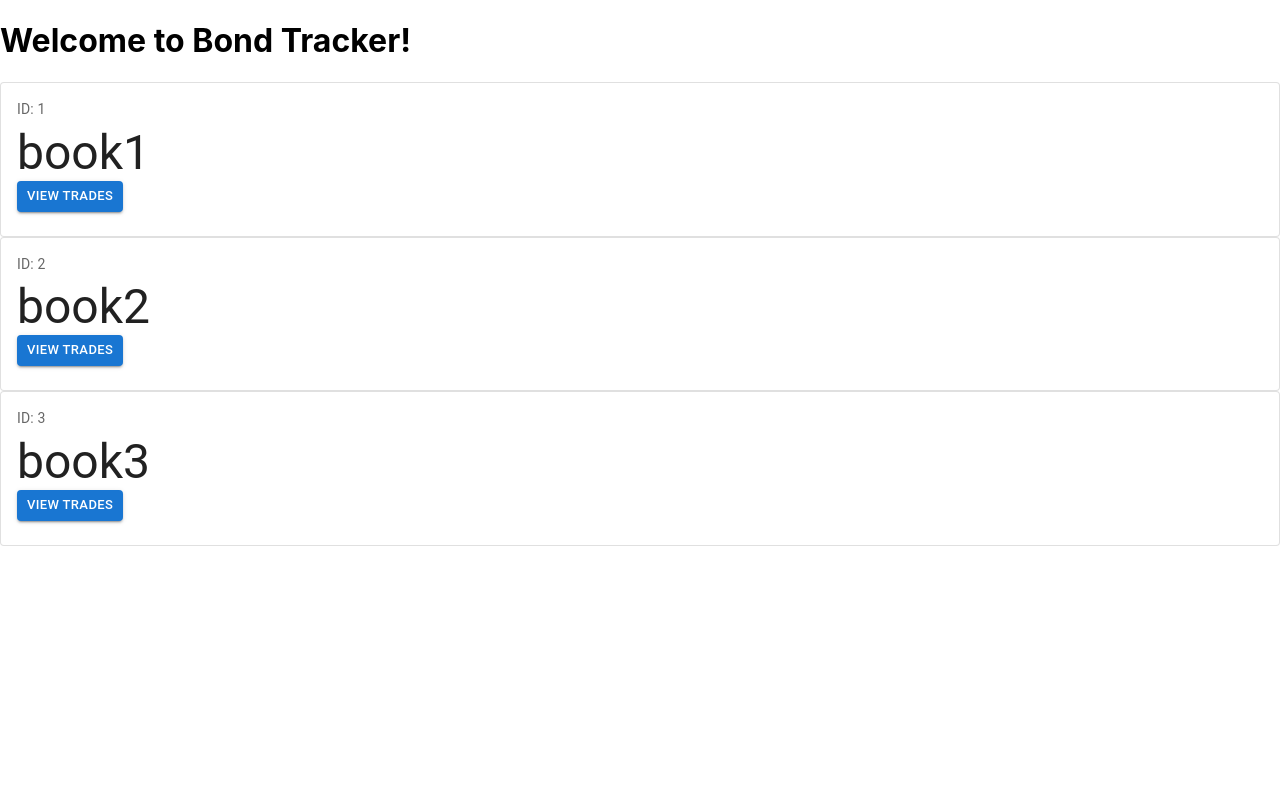
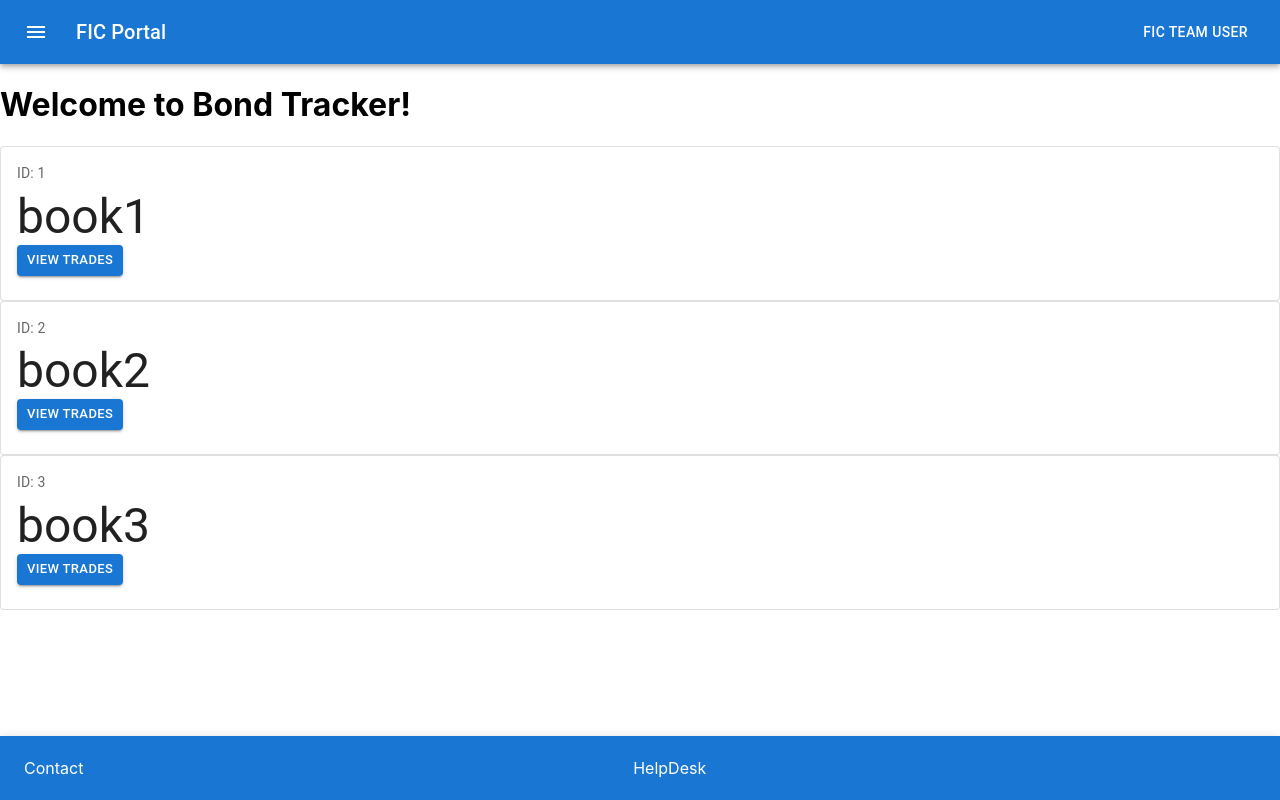
Before and after one commit to prakharsan/dbCodingChallenge-frontend, a React (Create React App) app: page /books in a window 1280 px wide. Built offline with nearby package versions, Linux system fonts and the light colour scheme.

Commit message:
home page merged

```diff
--- a/src/App.jsx
+++ b/src/App.jsx
@@ -1,7 +1,7 @@
 import React from "react";
 import { BrowserRouter as Router, Route, Routes } from "react-router-dom";
 import Login from './screens/Login';
-import Books from './screens/Books';
+import HomePage from './screens/HomePage';
 import Trades from './screens/Trades';
 
 const App = () => {
@@ -9,7 +9,7 @@ const App = () => {
   <Router>
     <Routes>
       <Route path="/" element={<Login />} />
-      <Route path="/books" element={<Books />} />
+      <Route path="/books" element={<HomePage />} />
       <Route path="/trades/:bookId" element={<Trades />} />
     </Routes>
   </Router>
--- a/src/screens/HomePage.jsx
+++ b/src/screens/HomePage.jsx
@@ -1,11 +1,13 @@
 import React from 'react';
 import Header from '../components/Header';
 import Footer from '../components/Footer';
+import Books from './Books';
 
 const HomePage = () => {
   return (
     <div>
       <Header/>
+      <Books/>
       <Footer/>
     </div>
 
```
Also changed, not shown: 1 other file (tests, documents, lock files or other folders).
